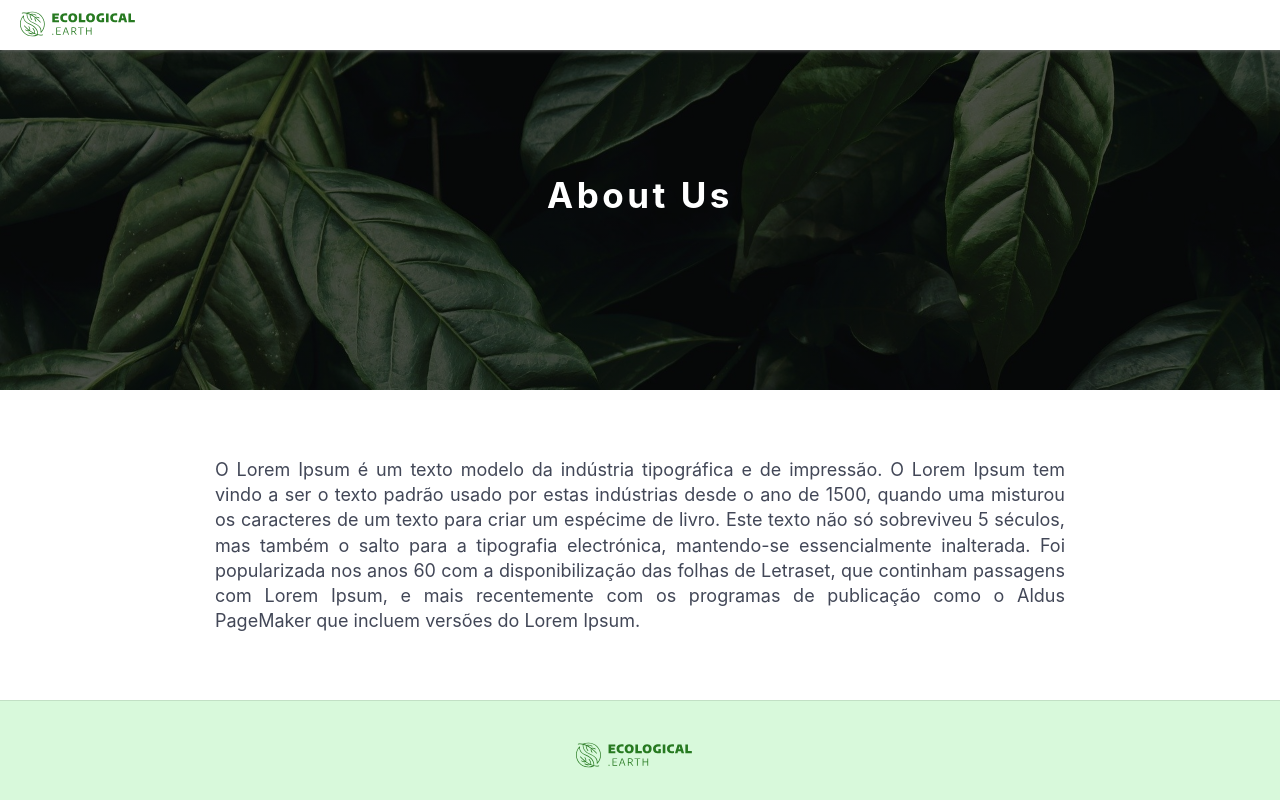
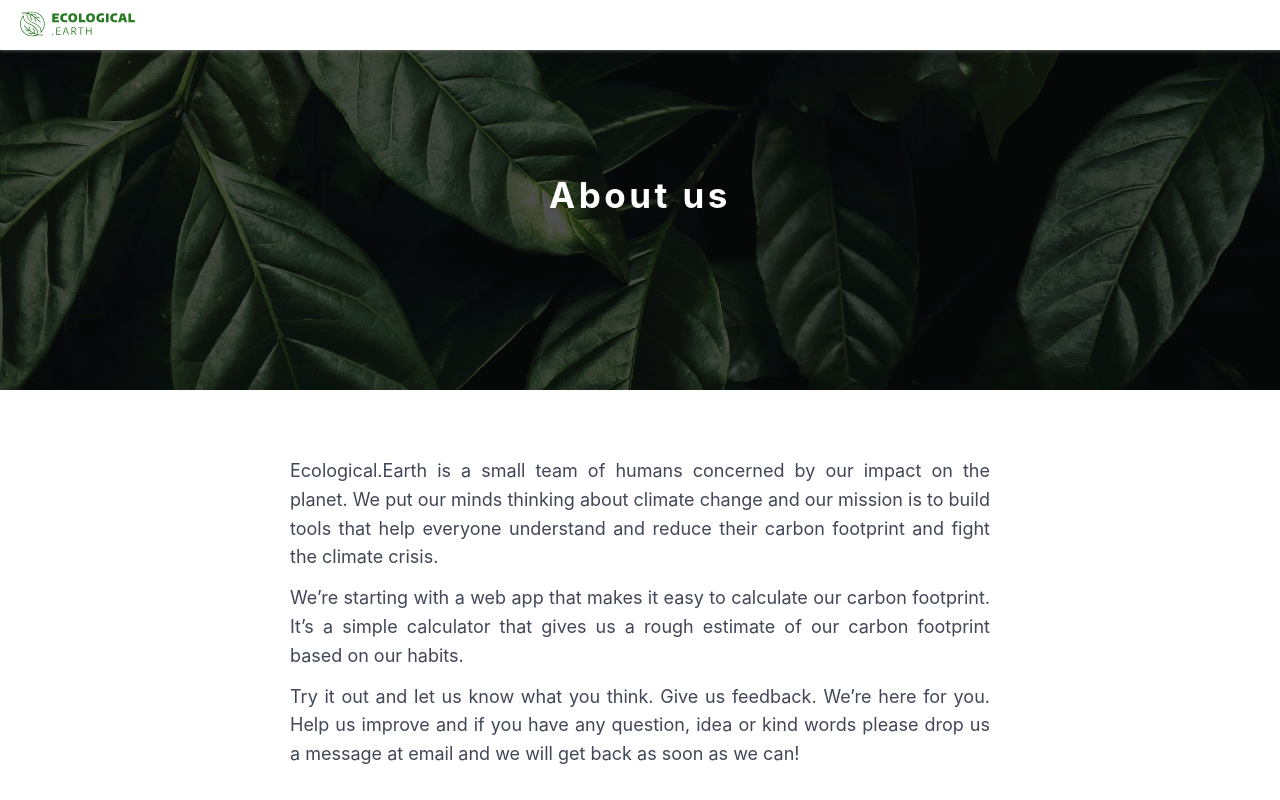
Before and after one commit to antoniomaia/nuture, a React (Create React App) app: page /about in a window 1280 px wide. Shown: the top 800 px of the page. Built offline with nearby package versions, Linux system fonts and the light colour scheme.

Commit message:
write about us page

```diff
--- a/src/components/hero/secondary/styles.module.scss
+++ b/src/components/hero/secondary/styles.module.scss
@@ -1,9 +1,9 @@
 .hero {
   text-align: center;
-  background: url('./secondary_pages_header.jpg') no-repeat;
   background-size: cover;
   height: 390px;
-
+  background: url('./secondary_pages_header.jpg') no-repeat fixed center;
+  background-size: cover;
   .heroinside {
     background: -webkit-gradient(
       linear,
--- a/src/pages/about/index.js
+++ b/src/pages/about/index.js
@@ -2,24 +2,36 @@ import React from 'react';
 
 import Hero from '../../components/hero';
 import secondary_page_styles from '../styles.module.scss';
+import styles from './styles.module.scss';
 
 const About = () => {
   return (
     <section className={secondary_page_styles.simple_page_container}>
-      <Hero.Secondary headline={'About Us'} />
+      <Hero.Secondary headline={'About us'} />
       <div className={secondary_page_styles.body}>
         <p>
-          O Lorem Ipsum é um texto modelo da indústria tipográfica e de
-          impressão. O Lorem Ipsum tem vindo a ser o texto padrão usado por
-          estas indústrias desde o ano de 1500, quando uma misturou os
-          caracteres de um texto para criar um espécime de livro. Este texto não
-          só sobreviveu 5 séculos, mas também o salto para a tipografia
-          electrónica, mantendo-se essencialmente inalterada. Foi popularizada
-          nos anos 60 com a disponibilização das folhas de Letraset, que
-          continham passagens com Lorem Ipsum, e mais recentemente com os
-          programas de publicação como o Aldus PageMaker que incluem versões do
-          Lorem Ipsum.
+          Ecological.Earth is a small team of humans concerned by our impact on
+          the planet. We put our minds thinking about climate change and our
+          mission is to build tools that help everyone understand and reduce
+          their carbon footprint and fight the climate crisis.
         </p>
+        <p>
+          We’re starting with a web app that makes it easy to calculate our
+          carbon footprint. It’s a simple calculator that gives us a rough
+          estimate of our carbon footprint based on our habits.
+        </p>
+        <p>
+          Try it out and let us know what you think. Give us feedback. We’re
+          here for you. Help us improve and if you have any question, idea or
+          kind words please drop us a message at email and we will get back as
+          soon as we can!
+        </p>
+        <br />
+        <br />
+        <div className={styles.team}>
+          <h2>The team</h2>
+          <p>Located in 🇵🇹.</p>
+        </div>
       </div>
     </section>
   );
--- /dev/null
+++ b/src/pages/about/styles.module.scss
@@ -0,0 +1,3 @@
+.team {
+  text-align: center;
+}
--- a/src/pages/styles.module.scss
+++ b/src/pages/styles.module.scss
@@ -3,7 +3,7 @@
 
   .body {
     padding: 55px 20px;
-    max-width: 850px;
+    max-width: 700px;
     margin: auto;
 
     h1 {
@@ -13,7 +13,7 @@
     p {
       margin: 12px auto;
       font-size: 18px;
-      line-height: 1.4;
+      line-height: 1.6;
     }
     ul {
       padding: 15px 50px;
```
